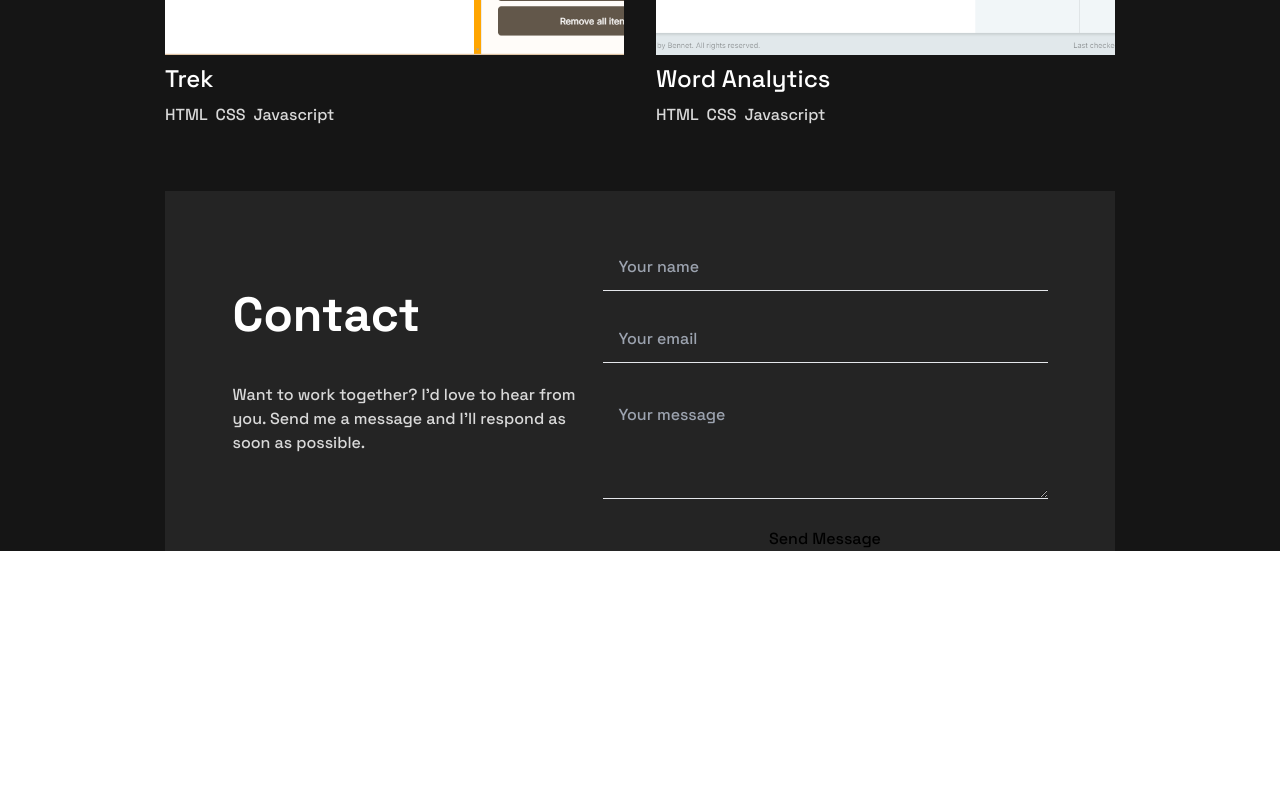
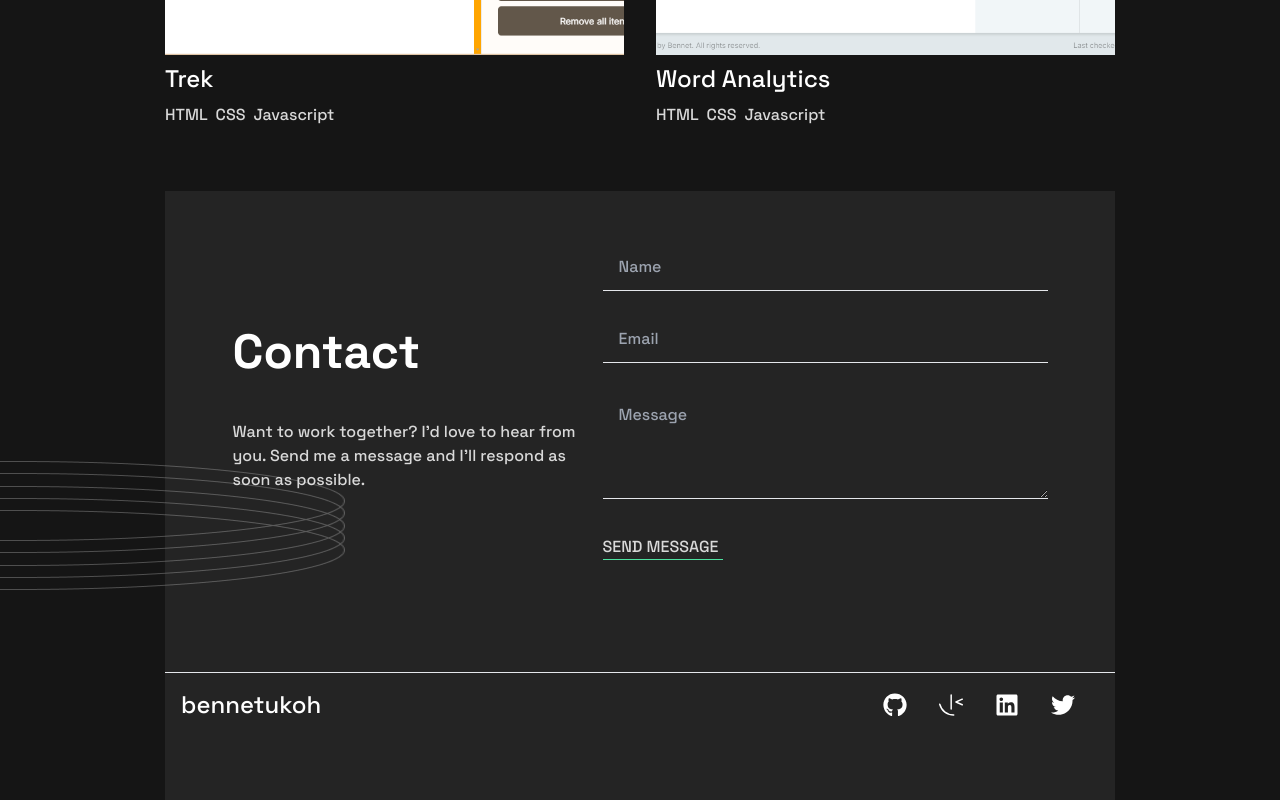
Before and after one commit to Bennet-Ukoh/single-page-portfolio, a Next.js app: page / in a window 1280 px wide. Shown: the part 2589-3389 px from the top of the page. Before the commit the page ends 3140 px from the top, so only its background shows below. Built offline with nearby package versions, Linux system fonts and the light colour scheme.

Commit message:
footer added

```diff
--- a/package.json
+++ b/package.json
@@ -12,7 +12,8 @@
     "next": "14.2.12",
     "react": "^18",
     "react-dom": "^18",
-    "react-icons": "^5.3.0"
+    "react-icons": "^5.3.0",
+    "zod": "^3.23.8"
   },
   "devDependencies": {
     "@types/node": "^20",
--- a/src/app/page.tsx
+++ b/src/app/page.tsx
@@ -1,4 +1,5 @@
 import Contact from "@/components/contact";
+import Footer from "@/components/footer";
 import Header from "@/components/header";
 import Intro from "@/components/intro";
 import Projects from "@/components/projects";
@@ -12,6 +13,7 @@ export default function Page() {
       <Tools />
       <Projects />
       <Contact />
+      <Footer />
     </main>
   );
 }
--- a/src/components/contact.tsx
+++ b/src/components/contact.tsx
@@ -1,6 +1,10 @@
+import Image from "next/image";
+import Link from "next/link";
+import introImg from "@/public/group 26.png";
+
 export default function Contact() {
   return (
-    <section className="flex lg:flex-row flex-col justify-center items-center space-x-5 bg-[#242424] mt-16">
+    <section className="flex lg:flex-row flex-col justify-center items-center space-x-5 bg-[#242424] mt-16 pb-12">
       <div className="flex flex-col lg:justify-start justify-center lg:items-start gap-y-4 py-2 items-center lg:w-1/2 max-w-[350px] lg:gap-y-10">
         <h1 className="text-text-heading text-heading-l font-bold">Contact</h1>
         <p className="text-text-body lg:text-start text-center">
@@ -15,7 +19,7 @@ export default function Contact() {
           type="name"
           required
           maxLength={500}
-          placeholder="Your name"
+          placeholder="Name"
         />
         <input
           className="h-12 my-3 border-b bg-transparent text-text-body caret-text-body p-4 transition-all focus:outline-none focus:border-b-2 focus:border-text-link"
@@ -23,19 +27,29 @@ export default function Contact() {
           type="email"
           required
           maxLength={500}
-          placeholder="Your email"
+          placeholder="Email"
         />
         <textarea
           className="h-28 my-3 border-b bg-transparent text-text-body caret-text-body p-4 transition-all focus:outline-none focus:border-b-2 focus:border-text-link"
           name="message"
-          placeholder="Your message"
+          placeholder="Message"
           required
-          maxLength={5000}
+          maxLength={500}
         />
-        <button type="submit" className="mt-4">
-          Send Message
-        </button>
+
+        <Link
+          href="#contact"
+          type="submit"
+          className=" w-[120px] border-b border-text-link hover:text-text-link text-text-body mt-6 mb-16 "
+        >
+          SEND MESSAGE
+        </Link>
       </form>
+      <Image
+        src={introImg}
+        alt="intro bg image"
+        className="h-[129px] w-[530px] absolute lg:top-[3050px] top-[4340px] -left-[343px] lg:-left-[205px] md:-left-[368px] md:top-[3750px]"
+      />
     </section>
   );
 }
--- a/src/components/footer.tsx
+++ b/src/components/footer.tsx
@@ -1,3 +1,27 @@
+import { navSocials } from "@/lib/data";
+
 export default function Footer() {
-  return <div>Footer</div>;
+  return (
+    <footer className="h-32 text-text-heading p-4 bg-[#242424] border-t border-x-text-body">
+      <nav className="flex md:justify-between justify-center items-center md:flex-row flex-col gap-y-5">
+        <a href="#intro" className="text-heading-m">
+          bennetukoh
+        </a>
+        <ul className="flex md:gap-x-8 gap-x-6 lg:mr-6 z-50">
+          {navSocials.map((social, index) => (
+            <li key={index}>
+              <a
+                className="hover:text-text-link"
+                href={social.url}
+                target="_blank"
+                rel="noopener noreferrer"
+              >
+                <social.icon className="md:h-6 md:w-6 h-5 w-5" />
+              </a>
+            </li>
+          ))}
+        </ul>
+      </nav>
+    </footer>
+  );
 }
--- a/src/components/intro.tsx
+++ b/src/components/intro.tsx
@@ -37,12 +37,12 @@ export default function Intro() {
         <Image
           src={profileImg}
           alt="profile image"
-          className="lg:w-[445px] lg:h-[720px] md:w-[322px] md:h-[600px] md:left-[445px] opacity-50 absolute md:top-0 lg:left-[54.8%] left-[26%] top-[4%] w-[180px] h-[378px] z-0"
+          className="lg:w-[445px] lg:h-[720px] md:w-[322px] md:h-[600px] md:left-[445px] opacity-50 absolute md:top-0 lg:left-[54.8%] left-[150px] top-[70px] w-[180px] h-[378px] z-0"
         />
         <Image
           src={oval}
           alt="oval on profile image"
-          className="absolute lg:top-[521px] lg:left-[680px] w-[129px] h-[129px] md:left-[702px] md:top-[471px] left-[311px] top-[245px]  z-0"
+          className="absolute lg:top-[521px] lg:left-[680px] w-[129px] h-[129px] md:left-[702px] md:top-[471px] left-[320px] top-[245px]  z-0"
         />
       </div>
     </section>
```
Also changed, not shown: 1 other file (tests, documents, lock files or other folders).
